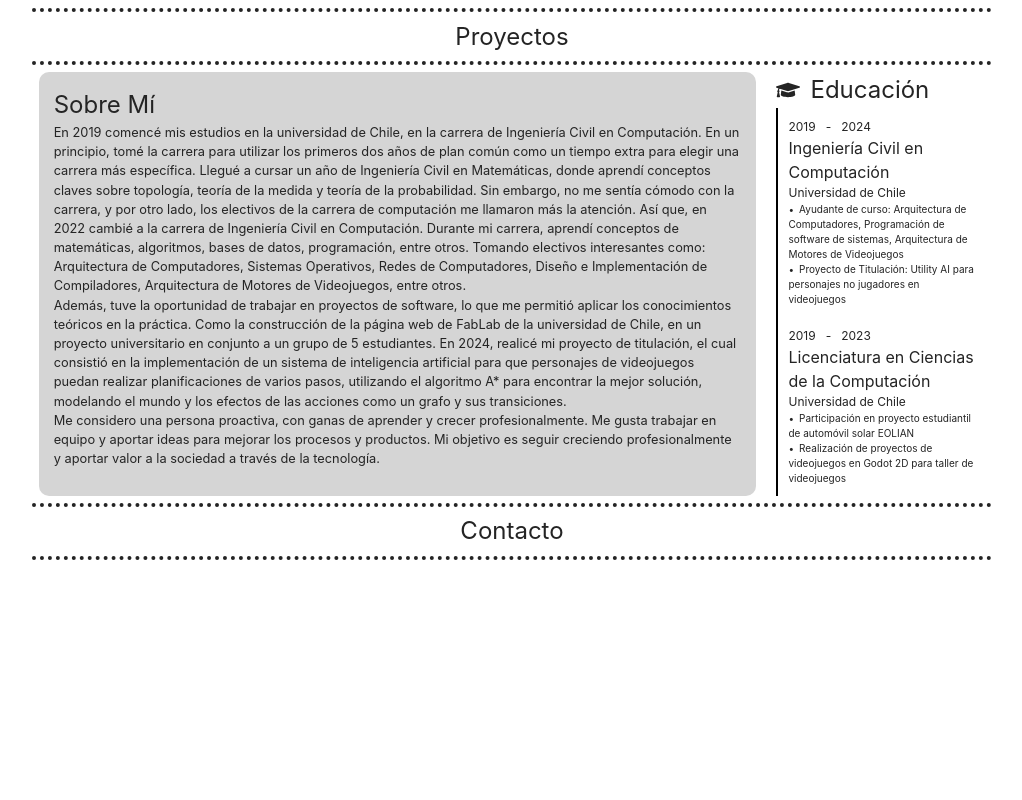
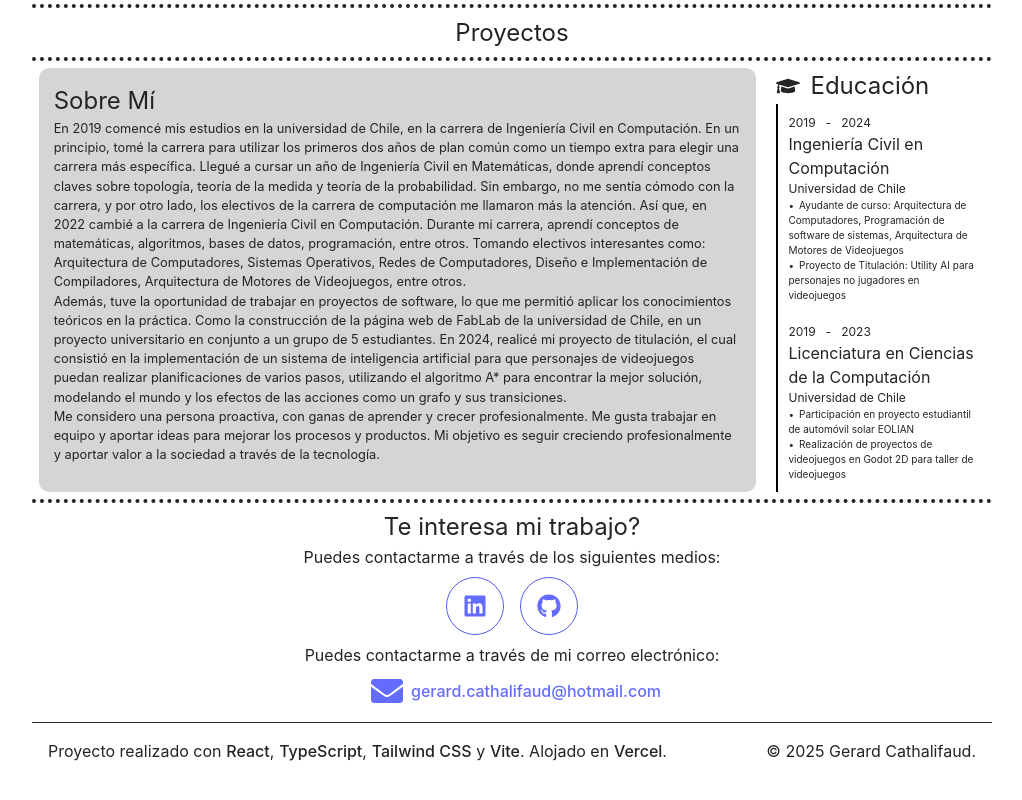
Before and after one commit to gerard-z/Portafolio, a React (Vite) app in the folder portafolio/: page / in a window 1280 px wide. Shown: the part 704-1504 px from the top of the page, without its empty margins (128-1150 px from the left). Before the commit the page ends 1296 px from the top, so only its background shows below. Built offline with nearby package versions, Linux system fonts and the light colour scheme.

Commit message:
include footer and fix some styles

```diff
--- a/portafolio/index.html
+++ b/portafolio/index.html
@@ -4,7 +4,7 @@
     <meta charset="UTF-8" />
     <link rel="icon" type="image/svg+xml" href="/portfolio.svg" />
     <meta name="viewport" content="width=device-width, initial-scale=1.0" />
-    <title>Gerard - Portfolio</title>
+    <title>Gerard Cathalifaud Salazar - Portfolio</title>
   </head>
   <body>
     <div id="root"></div>
--- a/portafolio/src/App.css
+++ b/portafolio/src/App.css
@@ -225,3 +225,28 @@
   border: none;
   cursor: pointer;
 }
+
+.footer-container {
+  text-align: center;
+  padding: 1rem;
+  border-top: 1px solid var(--border-color);
+  width: 100%;
+  display: flex;
+  justify-content: space-between;
+  align-items: center;
+}
+
+.footer-text {
+  margin: 0;
+}
+
+.footer-text a {
+  color: var(--text-color);
+  text-decoration: none;
+  margin-left: 0.3rem;
+}
+
+.footer-text a:hover {
+  color: #646cff;
+  text-decoration: underline;
+}
--- a/portafolio/src/App.tsx
+++ b/portafolio/src/App.tsx
@@ -4,6 +4,7 @@
 import { SectionContainer } from './components/container/SectionContainer'
 import { Home } from './sections/home/home'
 import { AboutMe } from './sections/about/AboutMe'
+import { ContactMe } from './sections/contact/ContactMe'
 import { FaMoon, FaSun } from 'react-icons/fa'
 import { useTheme } from './hooks/utils/useTheme'
 
@@ -97,10 +98,22 @@
           <AboutMe language={language} />
         </SectionContainer>
 
-        <SectionContainer id="contact" style={{ minHeight: '40%' }}>
-          <h2>{translations[language].contact}</h2>
+        <SectionContainer id="contact" style={{ minHeight: '40%', borderBottomWidth: 0 }}>
+          <ContactMe language={language} />
         </SectionContainer>
       </main>
+
+      <footer className="footer-container">
+        <p className="footer-text">
+          {translations[language].footerBuiltWith}
+          <a href="https://react.dev/" target="_blank" rel="noopener noreferrer">React</a>,
+          <a href="https://www.typescriptlang.org/" target="_blank" rel="noopener noreferrer">TypeScript</a>,
+          <a href="https://tailwindcss.com/" target="_blank" rel="noopener noreferrer">Tailwind CSS</a> {translations[language].and}
+          <a href="https://vitejs.dev/" target="_blank" rel="noopener noreferrer">Vite</a>. {translations[language].footerHostedOn}
+          <a href="https://vercel.com/" target="_blank" rel="noopener noreferrer">Vercel</a>.
+        </p>
+        <p className="footer-text">© 2025 Gerard Cathalifaud.</p>
+      </footer>
     </>
   )
 }
--- a/portafolio/src/sections/home/home.css
+++ b/portafolio/src/sections/home/home.css
@@ -16,6 +16,7 @@
   font-size: 1.5rem;
   color: var(--text-color);
   text-align: left;
+  width: 100%;
 }
 
 .job span {
--- a/portafolio/src/sections/home/home.tsx
+++ b/portafolio/src/sections/home/home.tsx
@@ -44,7 +44,7 @@
             ))}
           </div>
         </div>
-        <div className="flex flex-col items-start justify-center">
+        <div className="flex flex-col items-start justify-center flex-1 basis-96">
           <h2>{translations[language].hello}</h2>
           <h2><span className="name">Gerard Cathalifaud Salazar</span></h2>
           <p className="job">{translations[language].iWorkAs} <span></span></p>
```
